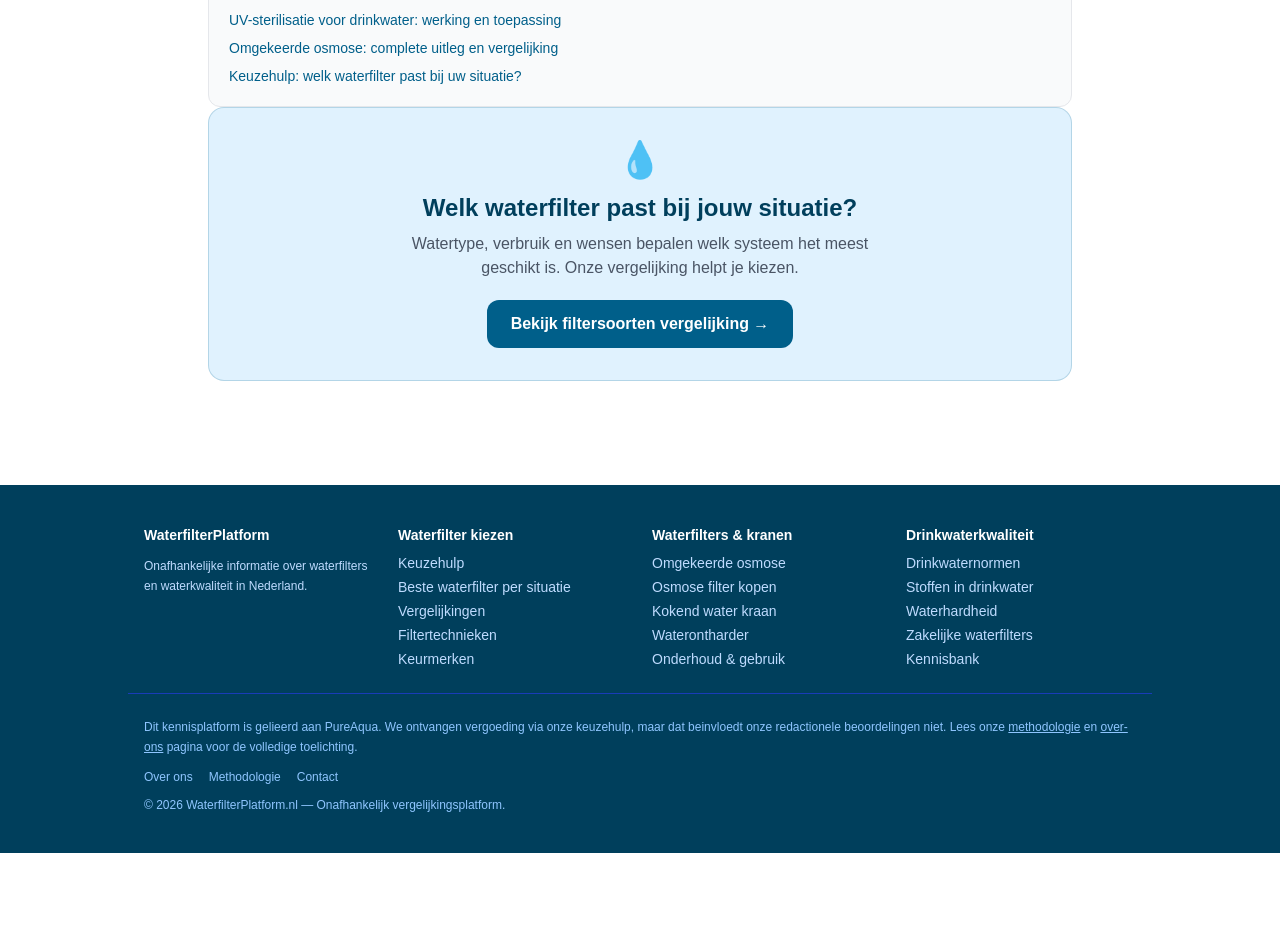
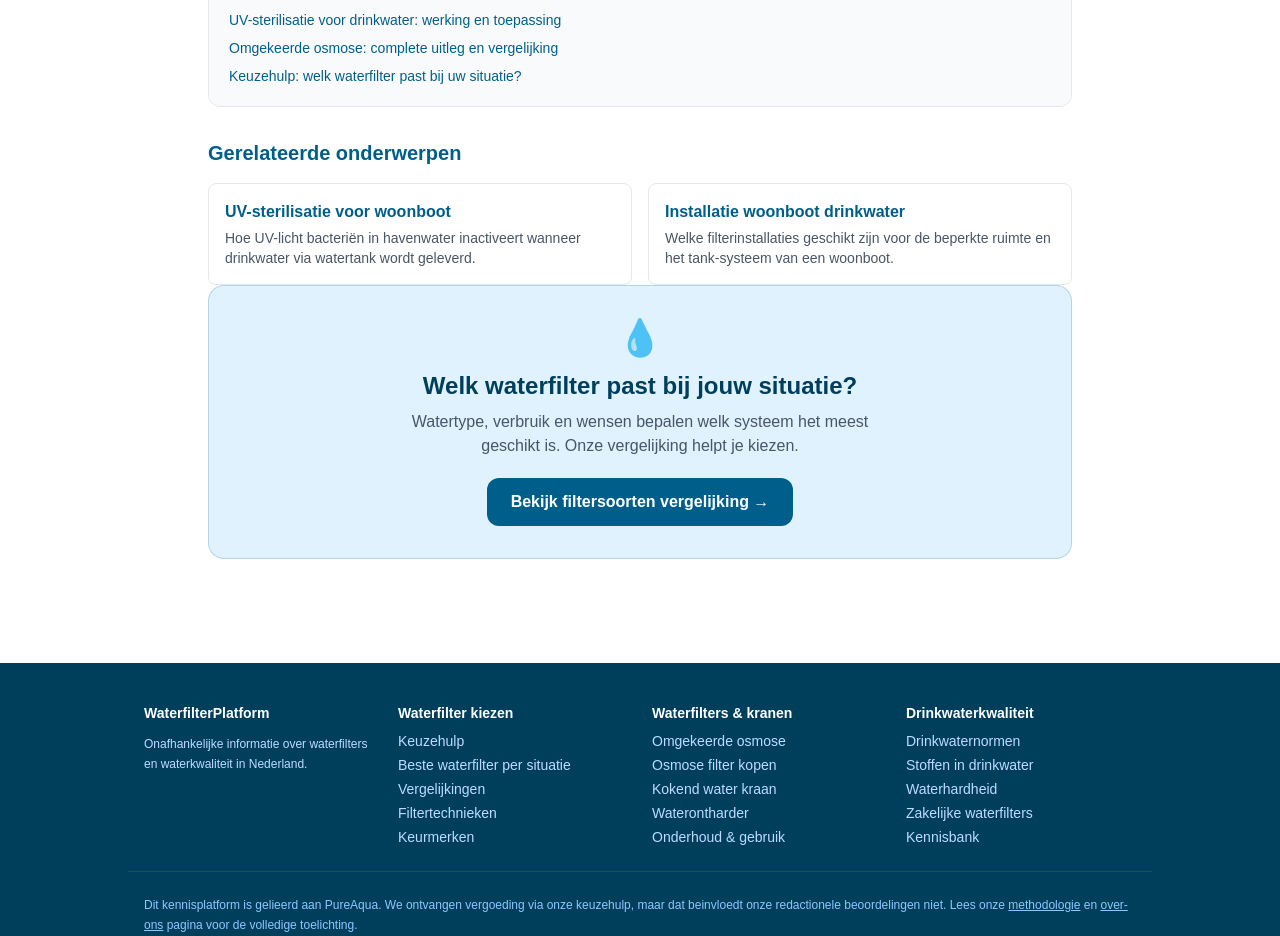
Before and after one commit to Cycle-Up/Mobile-SEO, a Next.js app: page /beste-waterfilter/woonboot in a window 1280 px wide. Shown: the part 3880-4816 px from the top of the page. Before the commit the page ends 4733 px from the top, so only its background shows below. Built offline with nearby package versions, Linux system fonts and the light colour scheme.

Commit message:
Ronde 32c: cross-cluster links beste-waterfilter/woonboot
- woonboot: filtertechnieken/uv-sterilisatie + keuzehulp/installatie-type

Cluster beste-waterfilter compleet (10/10).

https://claude.ai/code/session_01XLMT1841DinXXe3NnU8pfD

```diff
--- a/app/beste-waterfilter/woonboot/page.tsx
+++ b/app/beste-waterfilter/woonboot/page.tsx
@@ -340,6 +340,20 @@ export default function WoonbootPage() {
           </ul>
         </div>
 
+        <section className="mt-8">
+          <h2 className="text-xl font-bold text-[#005F8A] mb-4">Gerelateerde onderwerpen</h2>
+          <div className="grid grid-cols-1 sm:grid-cols-2 gap-4">
+            <Link href="/filtertechnieken/uv-sterilisatie" className="block border border-gray-200 rounded-lg p-4 hover:border-[#005F8A] hover:shadow-sm transition-all">
+              <h3 className="font-semibold text-[#005F8A] mb-1">UV-sterilisatie voor woonboot</h3>
+              <p className="text-sm text-gray-600">Hoe UV-licht bacteriën in havenwater inactiveert wanneer drinkwater via watertank wordt geleverd.</p>
+            </Link>
+            <Link href="/keuzehulp/installatie-type" className="block border border-gray-200 rounded-lg p-4 hover:border-[#005F8A] hover:shadow-sm transition-all">
+              <h3 className="font-semibold text-[#005F8A] mb-1">Installatie woonboot drinkwater</h3>
+              <p className="text-sm text-gray-600">Welke filterinstallaties geschikt zijn voor de beperkte ruimte en het tank-systeem van een woonboot.</p>
+            </Link>
+          </div>
+        </section>
+
         <CTABanner context="osmose" />
       </div>
     </>
```
